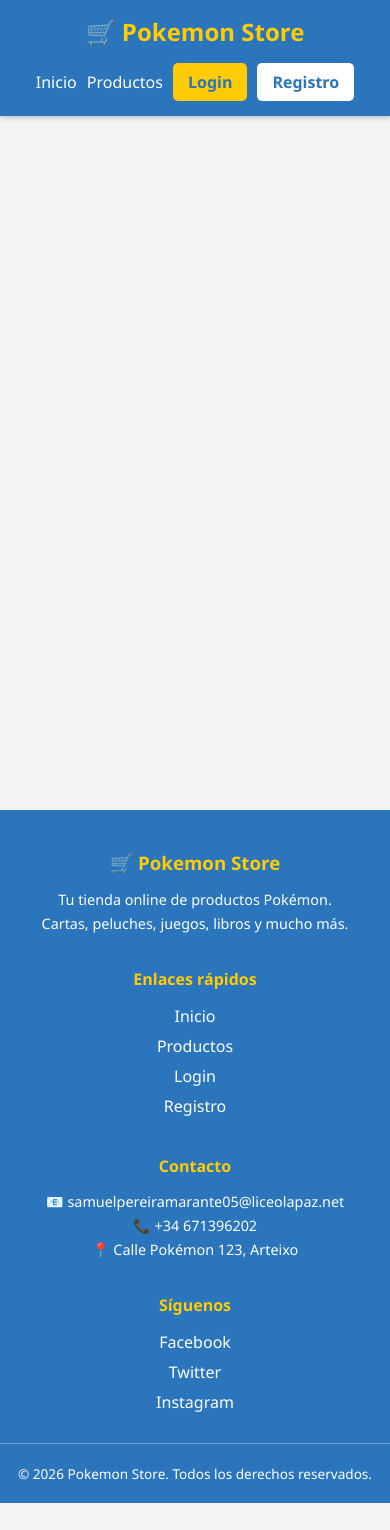
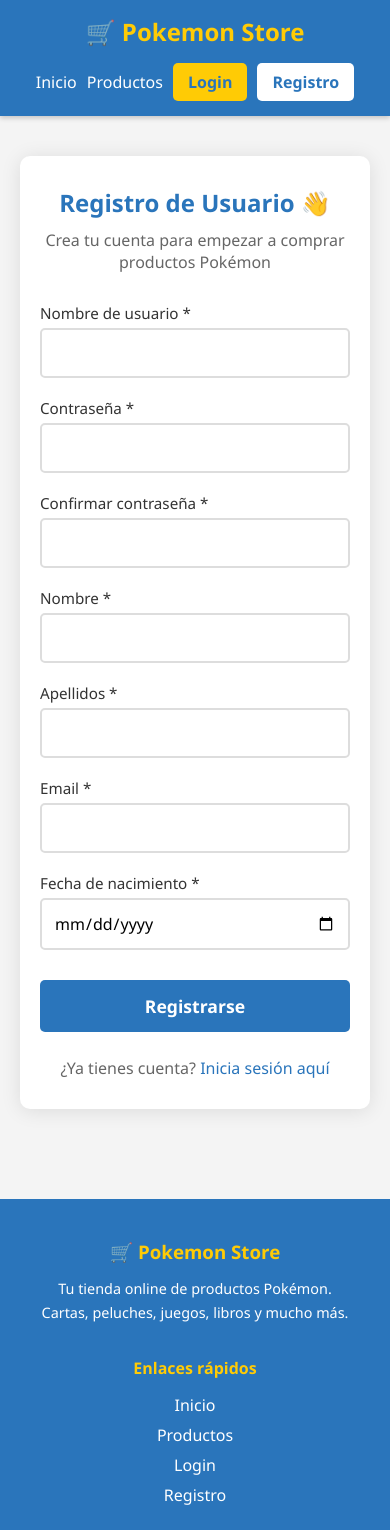
Before and after one commit to samupm11/ProyectoReact, a React (Vite) app: page /register in a window 390 px wide. Shown: the top 1530 px of the page. Before the commit the page ends 1503 px from the top, so only its background shows below. Built offline with nearby package versions, Linux system fonts and the light colour scheme; no server answers.

Commit message:
feat: página de registro con validación de edad y formulario

```diff
--- a/src/App.jsx
+++ b/src/App.jsx
@@ -1,8 +1,9 @@
 // src/App.jsx
 import { BrowserRouter as Router, Routes, Route } from 'react-router-dom';
-import Navbar from './components/Navbar';
-import Footer from './components/Footer';
+import Navbar from './components/navbar';
+import Footer from './components/footer';
 import Home from './pages/Home';
+import Register from './pages/Register'; // ← Añade esta línea
 
 function App() {
   return (
@@ -11,6 +12,7 @@
       <main style={{ minHeight: 'calc(100vh - 200px)' }}>
         <Routes>
           <Route path="/" element={<Home />} />
+          <Route path="/register" element={<Register />} /> {/* ← Añade esta línea */}
         </Routes>
       </main>
       <Footer />
--- /dev/null
+++ b/src/pages/Register.css
@@ -0,0 +1,132 @@
+/* src/pages/Register.css */
+.register-page {
+  min-height: calc(100vh - 200px);
+  display: flex;
+  align-items: center;
+  justify-content: center;
+  padding: 40px 20px;
+  background-color: #f4f4f4;
+}
+
+.register-container {
+  background: white;
+  padding: 40px;
+  border-radius: 10px;
+  box-shadow: 0 2px 20px rgba(0, 0, 0, 0.1);
+  max-width: 500px;
+  width: 100%;
+}
+
+.register-container h2 {
+  text-align: center;
+  color: #2a75bb;
+  margin-bottom: 10px;
+}
+
+.register-description {
+  text-align: center;
+  color: #666;
+  margin-bottom: 30px;
+}
+
+.register-form {
+  display: flex;
+  flex-direction: column;
+  gap: 20px;
+}
+
+.form-group {
+  display: flex;
+  flex-direction: column;
+  gap: 5px;
+}
+
+.form-group label {
+  font-weight: 500;
+  color: #333;
+  font-size: 0.95rem;
+}
+
+.form-group input {
+  padding: 12px;
+  border: 2px solid #ddd;
+  border-radius: 5px;
+  font-size: 1rem;
+  transition: border-color 0.3s;
+}
+
+.form-group input:focus {
+  outline: none;
+  border-color: #2a75bb;
+}
+
+.form-group input.error {
+  border-color: #cc0000;
+}
+
+.form-group input.error:focus {
+  border-color: #cc0000;
+}
+
+.error-text {
+  color: #cc0000;
+  font-size: 0.85rem;
+  margin-top: 3px;
+}
+
+.error-message.general {
+  background-color: #ffebee;
+  color: #cc0000;
+  padding: 12px;
+  border-radius: 5px;
+  margin-bottom: 20px;
+  text-align: center;
+}
+
+.btn-register-submit {
+  background-color: #2a75bb;
+  color: white;
+  padding: 14px;
+  border: none;
+  border-radius: 5px;
+  font-size: 1.1rem;
+  font-weight: bold;
+  cursor: pointer;
+  transition: background-color 0.3s;
+  margin-top: 10px;
+}
+
+.btn-register-submit:hover {
+  background-color: #1a5a9a;
+}
+
+.btn-register-submit:disabled {
+  background-color: #999;
+  cursor: not-allowed;
+}
+
+.login-link {
+  text-align: center;
+  margin-top: 25px;
+  color: #666;
+}
+
+.login-link a {
+  color: #2a75bb;
+  text-decoration: none;
+  font-weight: 500;
+}
+
+.login-link a:hover {
+  text-decoration: underline;
+}
+
+@media (max-width: 768px) {
+  .register-container {
+    padding: 30px 20px;
+  }
+
+  .register-container h2 {
+    font-size: 1.5rem;
+  }
+}
--- /dev/null
+++ b/src/pages/Register.jsx
@@ -0,0 +1,244 @@
+// src/pages/Register.jsx
+import { useState } from 'react';
+import { useNavigate, Link } from 'react-router-dom';
+import { useAuth } from '../context/AuthContext';
+import './Register.css';
+
+function Register() {
+  const [formData, setFormData] = useState({
+    username: '',
+    password: '',
+    confirmPassword: '',
+    name: '',
+    surname: '',
+    email: '',
+    birthdate: ''
+  });
+
+  const [errors, setErrors] = useState({});
+  const [loading, setLoading] = useState(false);
+  const { register } = useAuth();
+  const navigate = useNavigate();
+
+  const validarEdad = (fechaNacimiento) => {
+    const hoy = new Date();
+    const nacimiento = new Date(fechaNacimiento);
+    let edad = hoy.getFullYear() - nacimiento.getFullYear();
+    const mes = hoy.getMonth() - nacimiento.getMonth();
+
+    if (mes < 0 || (mes === 0 && hoy.getDate() < nacimiento.getDate())) {
+      edad--;
+    }
+
+    return edad >= 18;
+  };
+
+  const validarFormulario = () => {
+    const nuevosErrores = {};
+
+    if (!formData.username.trim()) {
+      nuevosErrores.username = 'El nombre de usuario es obligatorio';
+    }
+
+    if (!formData.password) {
+      nuevosErrores.password = 'La contraseña es obligatoria';
+    } else if (formData.password.length < 6) {
+      nuevosErrores.password = 'La contraseña debe tener al menos 6 caracteres';
+    }
+
+    if (formData.password !== formData.confirmPassword) {
+      nuevosErrores.confirmPassword = 'Las contraseñas no coinciden';
+    }
+
+    if (!formData.name.trim()) {
+      nuevosErrores.name = 'El nombre es obligatorio';
+    }
+
+    if (!formData.surname.trim()) {
+      nuevosErrores.surname = 'Los apellidos son obligatorios';
+    }
+
+    if (!formData.email.trim()) {
+      nuevosErrores.email = 'El email es obligatorio';
+    } else if (!/\S+@\S+\.\S+/.test(formData.email)) {
+      nuevosErrores.email = 'El email no es válido';
+    }
+
+    if (!formData.birthdate) {
+      nuevosErrores.birthdate = 'La fecha de nacimiento es obligatoria';
+    } else if (!validarEdad(formData.birthdate)) {
+      nuevosErrores.birthdate = 'Debes ser mayor de 18 años para registrarte';
+    }
+
+    return nuevosErrores;
+  };
+
+  const handleChange = (e) => {
+    const { name, value } = e.target;
+    setFormData(prev => ({
+      ...prev,
+      [name]: value
+    }));
+    if (errors[name]) {
+      setErrors(prev => ({
+        ...prev,
+        [name]: ''
+      }));
+    }
+  };
+
+  const handleSubmit = async (e) => {
+    e.preventDefault();
+
+    const errores = validarFormulario();
+    if (Object.keys(errores).length > 0) {
+      setErrors(errores);
+      return;
+    }
+
+    setLoading(true);
+
+    try {
+      await register(formData.email, formData.password);
+      navigate('/');
+    } catch (error) {
+      console.error('Error en registro:', error);
+      setErrors({
+        general: 'Error al registrar. El email ya puede estar en uso.'
+      });
+    } finally {
+      setLoading(false);
+    }
+  };
+
+  return (
+    <div className="register-page">
+      <div className="register-container">
+        <h2>Registro de Usuario 👋</h2>
+        <p className="register-description">
+          Crea tu cuenta para empezar a comprar productos Pokémon
+        </p>
+
+        {errors.general && (
+          <div className="error-message general">{errors.general}</div>
+        )}
+
+        <form onSubmit={handleSubmit} className="register-form">
+          {/* Nombre de usuario */}
+          <div className="form-group">
+            <label htmlFor="username">Nombre de usuario *</label>
+            <input
+              type="text"
+              id="username"
+              name="username"
+              value={formData.username}
+              onChange={handleChange}
+              className={errors.username ? 'error' : ''}
+            />
+            {errors.username && <span className="error-text">{errors.username}</span>}
+          </div>
+
+          {/* Contraseña */}
+          <div className="form-group">
+            <label htmlFor="password">Contraseña *</label>
+            <input
+              type="password"
+              id="password"
+              name="password"
+              value={formData.password}
+              onChange={handleChange}
+              className={errors.password ? 'error' : ''}
+            />
+            {errors.password && <span className="error-text">{errors.password}</span>}
+          </div>
+
+          {/* Confirmar contraseña */}
+          <div className="form-group">
+            <label htmlFor="confirmPassword">Confirmar contraseña *</label>
+            <input
+              type="password"
+              id="confirmPassword"
+              name="confirmPassword"
+              value={formData.confirmPassword}
+              onChange={handleChange}
+              className={errors.confirmPassword ? 'error' : ''}
+            />
+            {errors.confirmPassword && <span className="error-text">{errors.confirmPassword}</span>}
+          </div>
+
+          {/* Nombre */}
+          <div className="form-group">
+            <label htmlFor="name">Nombre *</label>
+            <input
+              type="text"
+              id="name"
+              name="name"
+              value={formData.name}
+              onChange={handleChange}
+              className={errors.name ? 'error' : ''}
+            />
+            {errors.name && <span className="error-text">{errors.name}</span>}
+          </div>
+
+          {/* Apellidos */}
+          <div className="form-group">
+            <label htmlFor="surname">Apellidos *</label>
+            <input
+              type="text"
+              id="surname"
+              name="surname"
+              value={formData.surname}
+              onChange={handleChange}
+              className={errors.surname ? 'error' : ''}
+            />
+            {errors.surname && <span className="error-text">{errors.surname}</span>}
+          </div>
+
+          {/* Email */}
+          <div className="form-group">
+            <label htmlFor="email">Email *</label>
+            <input
+              type="email"
+              id="email"
+              name="email"
+              value={formData.email}
+              onChange={handleChange}
+              className={errors.email ? 'error' : ''}
+            />
+            {errors.email && <span className="error-text">{errors.email}</span>}
+          </div>
+
+          {/* Fecha de nacimiento */}
+          <div className="form-group">
+            <label htmlFor="birthdate">Fecha de nacimiento *</label>
+            <input
+              type="date"
+              id="birthdate"
+              name="birthdate"
+              value={formData.birthdate}
+              onChange={handleChange}
+              className={errors.birthdate ? 'error' : ''}
+              max={new Date().toISOString().split('T')[0]}
+            />
+            {errors.birthdate && <span className="error-text">{errors.birthdate}</span>}
+          </div>
+
+          {/* Botón de envío */}
+          <button
+            type="submit"
+            className="btn-register-submit"
+            disabled={loading}
+          >
+            {loading ? 'Registrando...' : 'Registrarse'}
+          </button>
+        </form>
+
+        <p className="login-link">
+          ¿Ya tienes cuenta? <Link to="/login">Inicia sesión aquí</Link>
+        </p>
+      </div>
+    </div>
+  );
+}
+
+export default Register;
```
